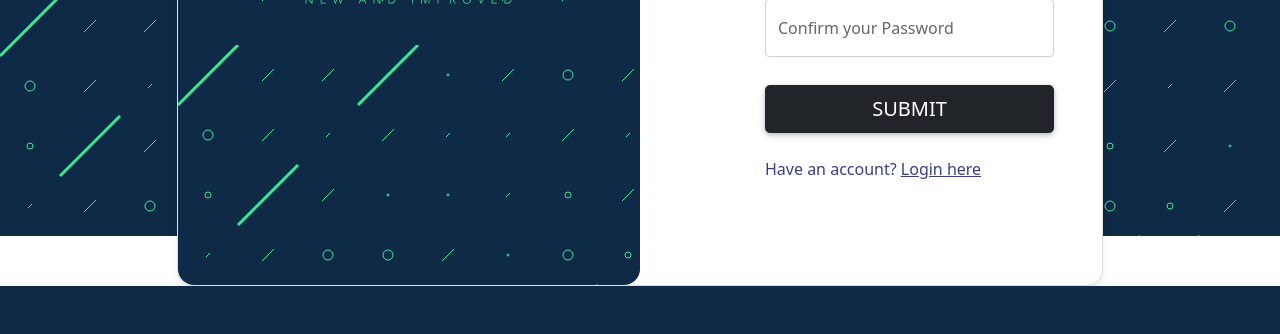
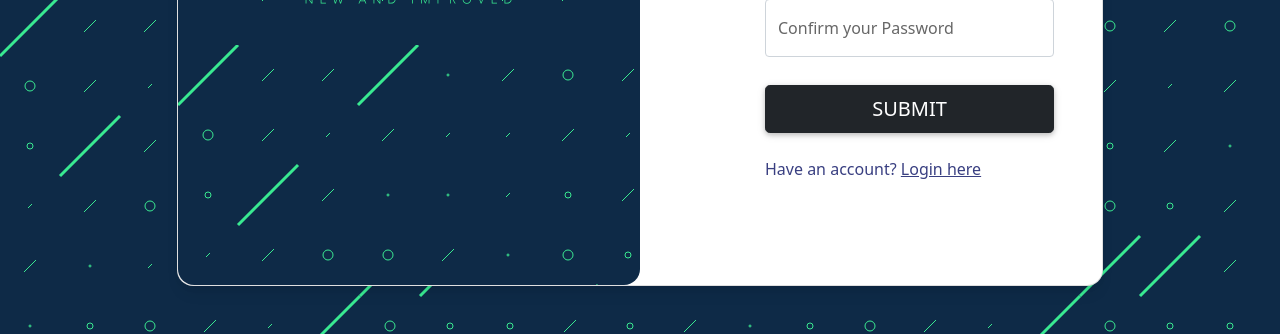
Before and after one commit to Extinc/CSC1008, a Django app: page /register in a window 1280 px wide. Shown: the part 564-898 px from the top of the page. Before the commit the page ends 850 px from the top, so only its background shows below. Run offline with Django 4.2, Linux system fonts and the light colour scheme; parts of the project's set-up code (start-up, migrations or seed data) failed here and were passed over; some libraries are stand-ins or nearby versions.

Commit message:
ui tweak and fix some incorrect func used
Signed-off-by: VoidBlanc <angelic.noted_0g@icloud.com>

```diff
--- a/LIFT/codes/BookingFunctions.py
+++ b/LIFT/codes/BookingFunctions.py
@@ -181,7 +181,7 @@ def sortsharedList(list):
             if (sRide2[0] is not None):
                 # delete the entry and add it to the end
                 if sRide1[0] > sRide2[0]:
-                    temp = AcceptedRides(sRide1[0], sRide1[1], sRide1[2], sRide1[2], sRide1[3], sRide1[4], sRide1[5],
+                    temp = SharedRides(sRide1[0], sRide1[1], sRide1[2], sRide1[3], sRide1[4], sRide1[5],
                                          sRide1[6], sRide1[7], sRide1[8], sRide1[9])
 
                     standardRideList.deleteAt(n)
--- a/templates/base/login_register.html
+++ b/templates/base/login_register.html
@@ -3,7 +3,7 @@
 {% block content %}
     <body>
     {% load static %}
-    <section class="vh-100" style="background-image: url({% static "bg1.svg" %});">
+    <section class="vh-100 bglr" style="background-image: url({% static "bg1.svg" %});">
         <div class="container py-5 h-100">
             <div class="row d-flex justify-content-center align-items-center h-100">
                 <div class="col col-xl-10">
--- a/templates/login.html
+++ b/templates/login.html
@@ -25,5 +25,9 @@
                 href="/register" style="color: #393f81;">Register here</a></p>
 
     </form>
-
+<style>
+        .bglr {
+            height: 100vh !important;
+        }
+    </style>
 {% endblock login_register_content %}
--- a/templates/register.html
+++ b/templates/register.html
@@ -45,7 +45,11 @@
             <button class="btn btn-dark btn-lg btn-block w-100" type="submit">Submit</button>
         </div>
         <p class="mb-5 pb-lg-2" style="color: #393f81;">Have an account? <a
-                href="/login" style="color: #393f81;">Login here</a></p>
+                href="/" style="color: #393f81;">Login here</a></p>
     </form>
-
+    <style>
+        .bglr {
+            height: 100% !important;
+        }
+    </style>
 {% endblock login_register_content %}
```
